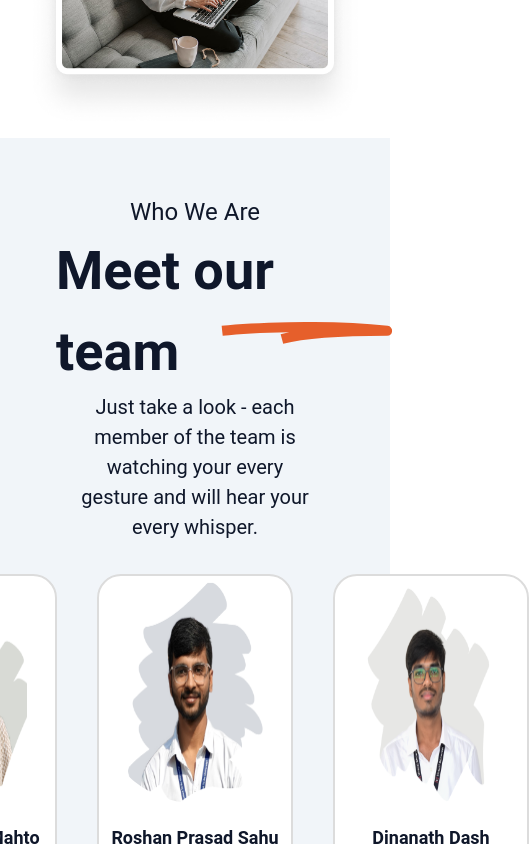
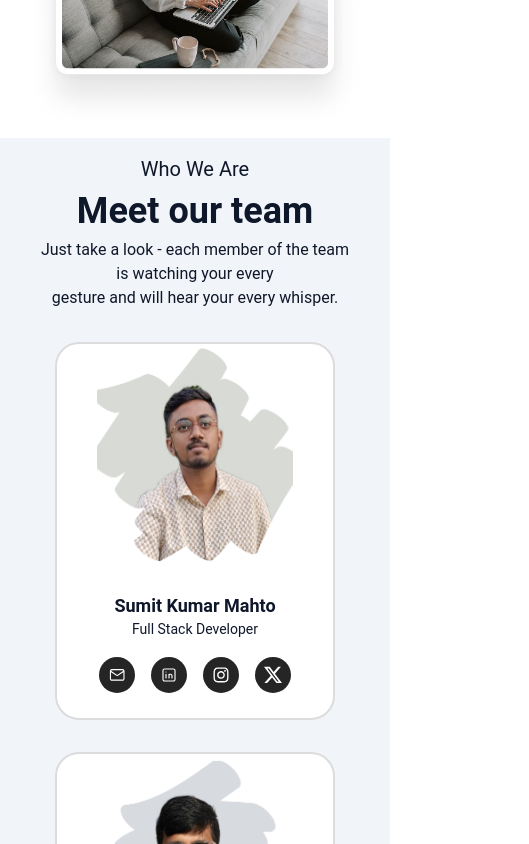
Before and after one commit to Roshan8319/Interview-Front, a React (Vite) app in the folder Frontend/: page / in a window 390 px wide. Shown: the part 4820-5664 px from the top of the page, 529 px wide, since content can reach past the window. Built offline with nearby package versions, Linux system fonts and the light colour scheme.

Commit message:
refactor: enhance layout and responsiveness of OurTeam component

```diff
--- a/Frontend/src/Components/Landing/OurTeam.jsx
+++ b/Frontend/src/Components/Landing/OurTeam.jsx
@@ -5,25 +5,25 @@ import Dinanath from '../../assets/Dinanath.png'
 
 function OurTeam() {
     return (
-        <div className='bg-[#F1F5F9] p-14'>
+        <div className='bg-[#F1F5F9] p-4 sm:p-8 md:p-14'>
             <div className='relative w-full min-h-[calc(100vh-260px)] flex flex-col items-center justify-center text-[#0F172A]' >
-                <div className='w-full flex flex-col items-center justify-center'>
-                    <div className='font-normal text-[24px]' >
+                <div className='w-full flex flex-col items-center justify-center px-4'>
+                    <div className='font-normal text-[20px] md:text-[24px]' >
                         Who We Are
                     </div>
-                    <div className='text-[54px] font-semibold' >
+                    <div className='text-[36px] md:text-[54px] font-semibold text-center' >
                         <h1>Meet our team</h1>
                     </div>
-                    <div className='text-[20px] font-normal text-center' >
-                        <p>Just take a look - each member of the team is watching your every </p>
+                    <div className='text-[16px] md:text-[20px] font-normal text-center' >
+                        <p className='px-2'>Just take a look - each member of the team is watching your every </p>
                         <p>gesture and will hear your every whisper.</p>
                     </div>
                 </div>
                 {/* Profile Cards */}
-                <div className='w-full flex justify-center items-center gap-x-10 mt-8' >
-                    <div className='w-[310px] h-[378px] border-2 border-[#DCDCDC] rounded-3xl bg-[#FFFFFF]' >
+                <div className='w-full flex flex-col md:flex-row justify-center items-center gap-y-8 md:gap-x-10 mt-8' >
+                    <div className='w-[280px] sm:w-[310px] h-[378px] border-2 border-[#DCDCDC] rounded-3xl bg-[#FFFFFF]' >
                         <div className='w-full h-[60%] flex justify-center items-center' >
-                            <img src={Sumit} alt='Sumit' className='w-[310px] h-[230px] rounded-full' />
+                            <img src={Sumit} alt='Sumit' className='w-[280px] sm:w-[310px] h-[230px] rounded-full' />
                         </div>
                         <div className='w-full h-[40%] flex flex-col justify-center items-center gap-y-4' >
                             <div className='flex flex-col justify-center items-center'>
@@ -74,9 +74,9 @@ function OurTeam() {
                             </div>
                         </div>
                     </div>
-                    <div className='w-[310px] h-[378px] border-2 border-[#DCDCDC] rounded-3xl bg-[#FFFFFF]' >
+                    <div className='w-[280px] sm:w-[310px] h-[378px] border-2 border-[#DCDCDC] rounded-3xl bg-[#FFFFFF]' >
                         <div className='w-full h-[60%] flex justify-center items-center' >
-                            <img src={Roshan} alt='Roshan' className='w-[310px] h-[230px] rounded-full' />
+                            <img src={Roshan} alt='Roshan' className='w-[280px] sm:w-[310px] h-[230px] rounded-full' />
                         </div>
                         <div className='w-full h-[40%] flex flex-col justify-center items-center gap-y-4' >
                             <div className='flex flex-col justify-center items-center'>
@@ -127,9 +127,9 @@ function OurTeam() {
                             </div>
                         </div>
                     </div>
-                    <div className='w-[310px] h-[378px] border-2 border-[#DCDCDC] rounded-3xl bg-[#FFFFFF]' >
+                    <div className='w-[280px] sm:w-[310px] h-[378px] border-2 border-[#DCDCDC] rounded-3xl bg-[#FFFFFF]' >
                         <div className='w-full h-[60%] flex justify-center items-center' >
-                            <img src={Dinanath} alt='Dinanath' className='w-[310px] h-[230px] rounded-full' />
+                            <img src={Dinanath} alt='Dinanath' className='w-[280px] sm:w-[310px] h-[230px] rounded-full' />
                         </div>
                         <div className='w-full h-[40%] flex flex-col justify-center items-center gap-y-4' >
                             <div className='flex flex-col justify-center items-center'>
@@ -183,7 +183,7 @@ function OurTeam() {
 
                 </div>
                 {/* vector */}
-                <div className='absolute z-10 translate-x-[65%] top-[17%]'>
+                <div className='absolute z-10 translate-x-[65%] top-[17%] hidden lg:block'>
                     <svg width="171" height="22" viewBox="0 0 171 22" fill="none" xmlns="http://www.w3.org/2000/svg">
                         <path d="M1 8.77408C22.6535 6.355 101.472 1.65006 166 8.7741C132.505 8.7741 88.8632 9.49446 60.7638 16.999" stroke="#E65F2B" stroke-width="10" stroke-linejoin="round" />
                     </svg>
```
